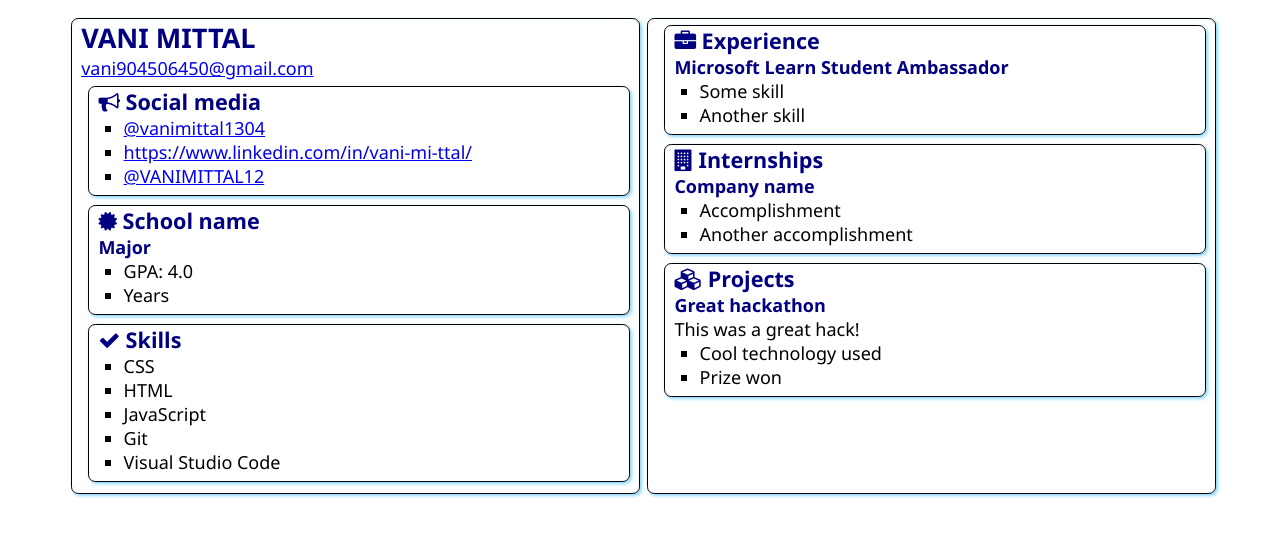
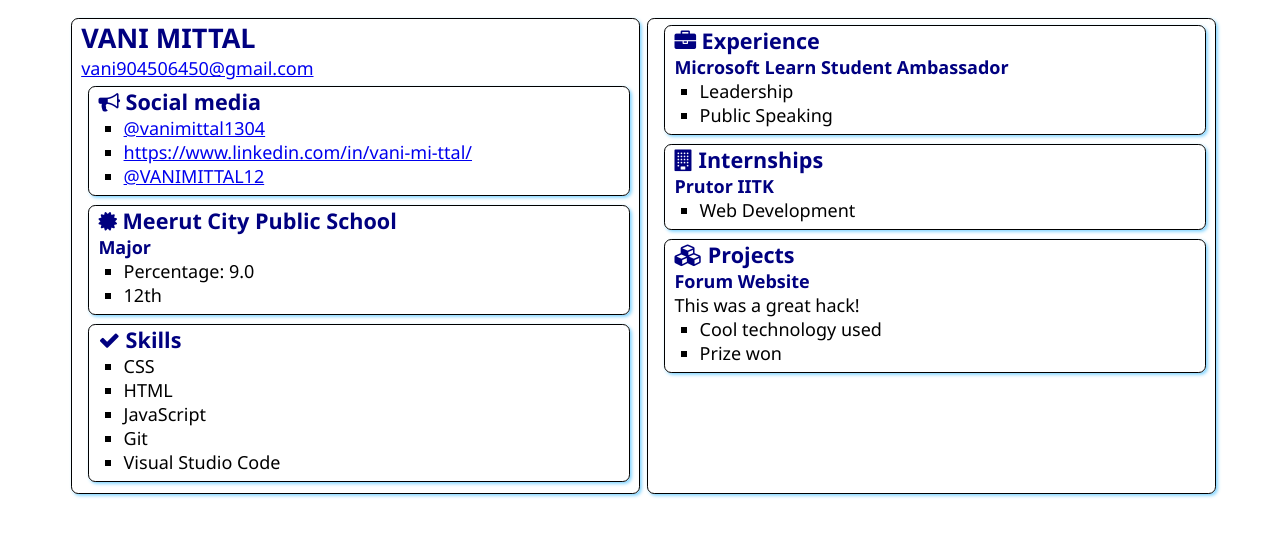
Before and after one commit to vanimittal1304/SATechnicalOnboarding, a plain HTML site: page src/index.html in a window 1280 px wide. Drawn offline with Linux system fonts and the light colour scheme.

Commit message:
Update index.html

```diff
--- a/src/index.html
+++ b/src/index.html
@@ -31,12 +31,12 @@
                 <div class="education">
                     <h2>
                         <i class="fa fa-certificate" aria-hidden="true"></i>
-                        School name
+                        Meerut City Public School
                     </h2>
                     <h3>Major</h3>
                     <ul>
-                        <li>GPA: 4.0</li>
-                        <li>Years</li>
+                        <li>Percentage: 9.0</li>
+                        <li>12th</li>
                     </ul>
                 </div>
             </section>
@@ -63,8 +63,8 @@
                 </h2>
                 <h3>Microsoft Learn Student Ambassador</h3>
                 <ul>
-                    <li>Some skill</li>
-                    <li>Another skill</li>
+                    <li>Leadership</li>
+                    <li>Public Speaking</li>
                 </ul>
             </section>
             <section class="box">
@@ -73,10 +73,9 @@
                     Internships
                 </h2>
 
-                <h3>Company name</h3>
+                <h3>Prutor IITK</h3>
                 <ul>
-                    <li>Accomplishment</li>
-                    <li>Another accomplishment</li>
+                    <li>Web Development</li>
                 </ul>
             </section>
             <section class="box">
@@ -85,7 +84,7 @@
                     Projects
                 </h2>
 
-                <h3>Great hackathon</h3>
+                <h3>Forum Website</h3>
                 <div>This was a great hack!</div>
                 <ul>
                     <li>Cool technology used</li>
```
